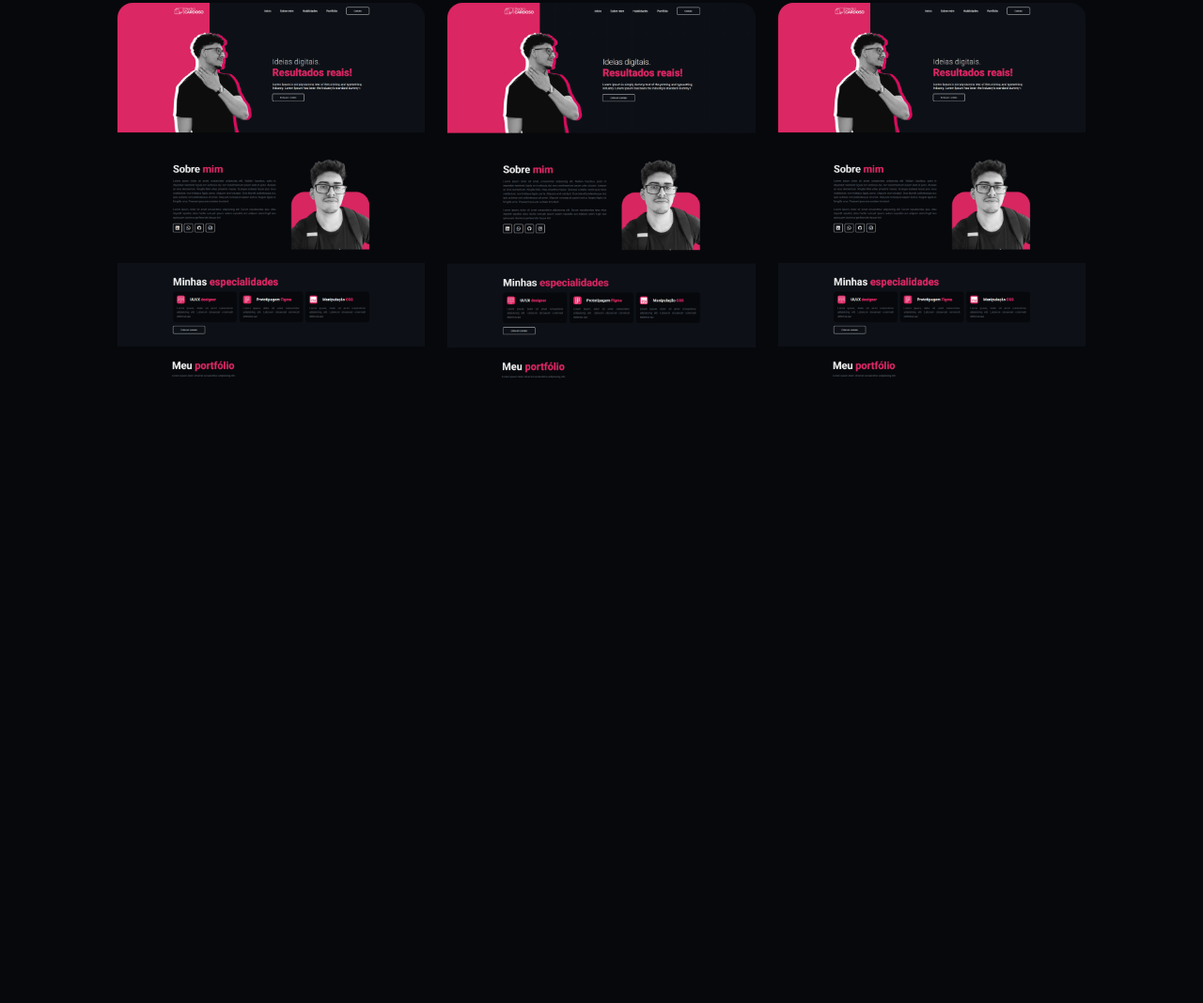
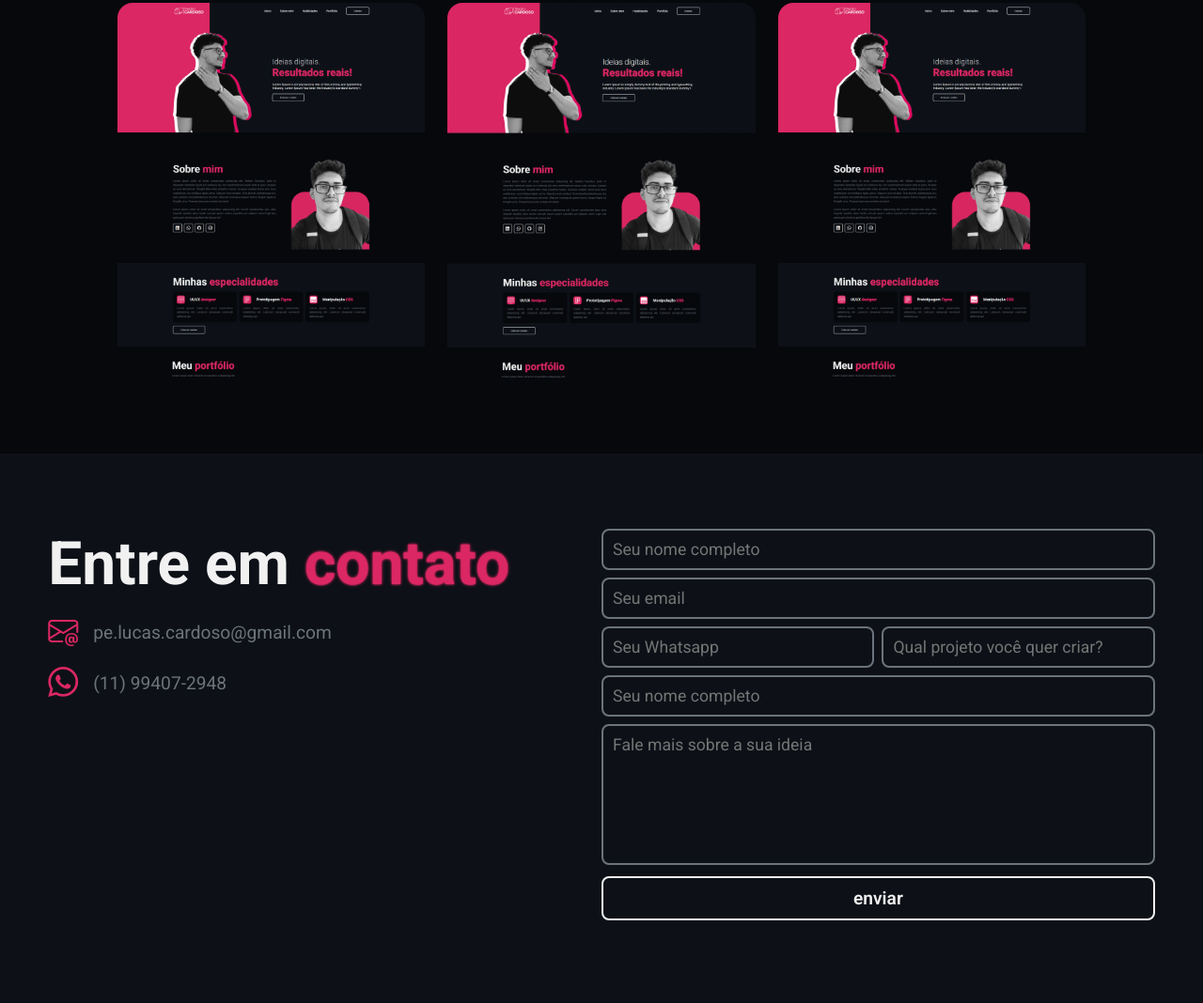
Before and after one commit to PedroCardosu/portfolio-html-css-js, a plain HTML site: page index.html in a window 1280 px wide. Shown: the part 2381-3449 px from the top of the page at 94% size. Before the commit the page ends 2864 px from the top, so only its background shows below. Drawn offline with nearby package versions, Linux system fonts and the light colour scheme.

Commit message:
feat: adiciona a seção entre em contato

```diff
--- a/index.html
+++ b/index.html
@@ -164,6 +164,31 @@
             </div>
         </section> <!-- FIM DA SECTION PORTFOLIO -->
 
+        <section class="contato">
+            <div class="interface">
+
+                <div class="txt-contato">
+                    <h1 class="titulo-section">Entre em <span>contato</span></h1>
+                    <p><i class="bi bi-envelope-at"></i>pe.lucas.cardoso@gmail.com</p>
+                    <p><i class="bi bi-whatsapp"></i>(11) 99407-2948</p>
+                </div>
+                <form action="#">
+                    <input type="text" id="nome" placeholder="Seu nome completo">
+                    <input type="email" id="email" placeholder="Seu email">
+                    <div class="tel-proj">
+                        <input type="tel" id="telefone" placeholder="Seu Whatsapp">
+                        <input type="text" name="" id="projeto" placeholder="Qual projeto você quer criar?">
+                    </div>
+                    <input type="text" id="nome" placeholder="Seu nome completo">
+                    <textarea name="#" id="mensagem" placeholder="Fale mais sobre a sua ideia"></textarea>
+
+                    <div class="btn-enviar">
+                        <input type="submit" value="enviar">
+                    </div>
+                </form>
+            </div>
+
+        </section>
     </main>
 </body>
 </html>
--- a/style.css
+++ b/style.css
@@ -307,3 +307,69 @@ section.portfolio{
 .portfolio-container .projeto3{
     background-image: url(imagens/Projetos/projeto-portifolio.webp);
 }
+
+/* Estilo Formulário */
+
+section.contato{
+    padding: 80px 0;
+    background-color: var(--pretoRico);
+}
+
+.contato > .interface{
+    display: flex;
+    justify-content: space-between;
+}
+
+.contato .txt-contato p{
+    color: var(--cinza);
+    font-size: 1.2rem;
+    display: flex;
+    align-items: center;
+    gap: 16px;
+    margin: 16px 0;
+}
+
+.contato .txt-contato p i{
+    color: var(--cereja);
+    font-size: 2rem;
+}
+
+.contato form{
+    width: 50%;
+}
+
+.contato form input, .contato form textarea{
+    width: 100%;
+    padding: 10px 10px;
+    background: transparent;
+    border: 2px solid var(--cinza);
+    outline: none;
+    color: var(--branco);
+    font-size: 1.1rem;
+    border-radius: 8px;
+    margin-bottom: 8px;
+}
+
+.contato form .tel-proj{
+    display: flex;
+    align-items: center;
+    gap: 8px;
+}
+
+.contato form textarea{
+    resize: none;
+    height: 150px;
+}
+
+.contato form .btn-enviar input{
+    border-color:var(--branco);
+    transition:.5s;
+    cursor: pointer;
+    font-weight: 600;
+    font-size: 1.2rem;
+}
+
+.contato form .btn-enviar input:hover{
+    background-color: var(--cereja);
+    border-color:var(--cereja)
+}
```
